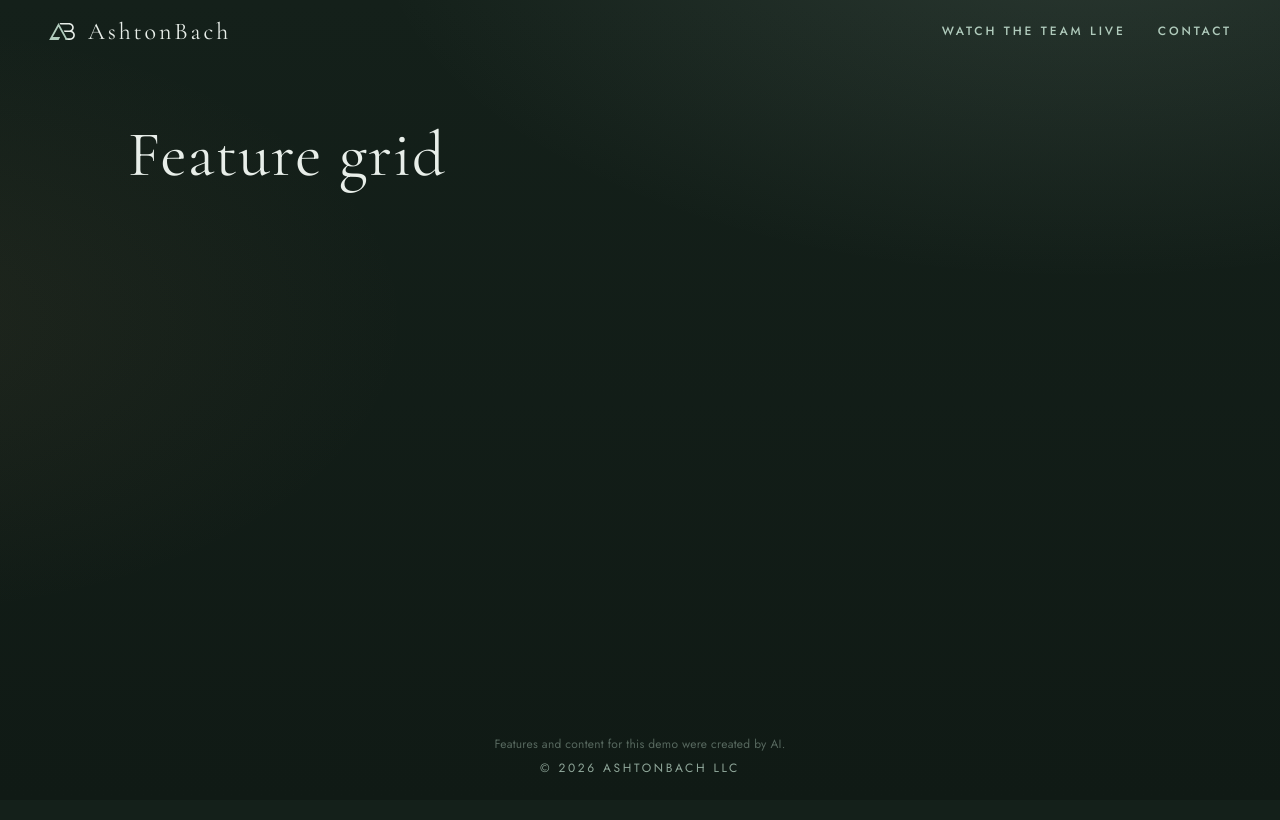
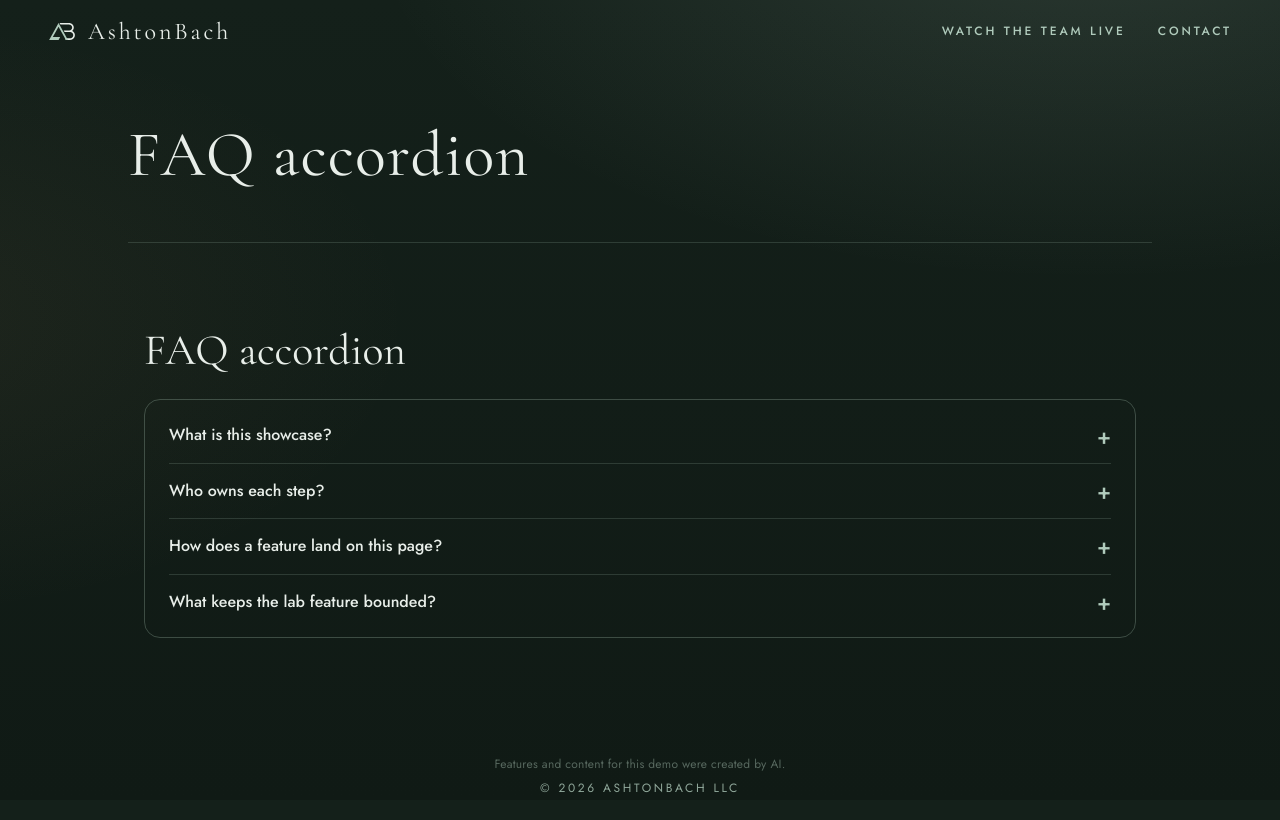
Before and after one commit to ashtonbach/agent-showcase, a Next.js app: page / in a window 1280 px wide. Built offline with nearby package versions, Linux system fonts and the light colour scheme.

Commit message:
Feature: FAQ accordion (Author: Alder)
Co-authored-by: AshtonBach Coder <ashtonbach-coder@users.noreply.github.com>

```diff
--- a/app/lab/current.json
+++ b/app/lab/current.json
@@ -1 +1 @@
-{"slug":"feature-grid"}
+{"slug":"faq-accordion"}
--- /dev/null
+++ b/app/lab/faq-accordion/index.tsx
@@ -0,0 +1,66 @@
+"use client";
+
+import { useState } from "react";
+
+const FAQ = [
+  {
+    q: "What is this showcase?",
+    a: "This is a live public run: named agents take turns writing, reviewing, and checking a small lab feature in one shared repo.",
+  },
+  {
+    q: "Who owns each step?",
+    a: "Alder writes the lab component. When a spec lists artwork, Hazel adds it. Rowan reviews the preview. Cedar signs off QA.",
+  },
+  {
+    q: "How does a feature land on this page?",
+    a: "The home page imports the current lab component into a marked slot. A small current.json file names the live slug so the heading matches.",
+  },
+  {
+    q: "What keeps the lab feature bounded?",
+    a: "The component may import only from React, must not make network calls, and the change stays compact so the gate can check files, build, and behavior.",
+  },
+];
+
+const css = `
+.lab-faq{width:min(720px,100%);margin:8px auto 56px;padding:0 16px;box-sizing:border-box;color:var(--mist,#F2EFE6)}
+.lab-faq h2{font-family:var(--serif,Georgia,serif);font-weight:400;font-size:30px;line-height:1.25;margin:0 0 20px}
+.lab-card{border:1px solid rgba(176,203,188,.28);border-radius:16px;padding:8px 24px}
+.lab-item{border-bottom:1px solid rgba(176,203,188,.18)}
+.lab-item:last-child{border-bottom:0}
+.lab-q{display:flex;align-items:center;justify-content:space-between;gap:12px;width:100%;margin:0;padding:16px 0;border:0;background:transparent;color:var(--mist,#F2EFE6);font-family:var(--sans,system-ui,sans-serif);font-size:16px;font-weight:500;text-align:left;cursor:pointer;line-height:1.4}
+.lab-q:focus-visible{outline:2px solid var(--sage,#B0CBBC);outline-offset:2px}
+.lab-q>span:first-child{min-width:0;flex:1;overflow-wrap:anywhere}
+.lab-mark{flex:0 0 auto;font-size:22px;line-height:1;color:var(--sage,#B0CBBC)}
+.lab-a{margin:0;padding:0 0 16px;font-family:var(--sans,system-ui,sans-serif);font-size:15px;line-height:1.55;color:#E8EEE9}
+@media (prefers-reduced-motion:reduce){.lab-q,.lab-a{transition:none}}
+`;
+
+export default function FaqAccordion() {
+  const [open, setOpen] = useState<number | null>(null);
+  function toggle(i: number) {
+    setOpen((cur) => (cur === i ? null : i));
+  }
+  return (
+    <section className="lab-faq" data-lab="faq-accordion" aria-labelledby="lab-faq-title">
+      <h2 id="lab-faq-title">FAQ accordion</h2>
+      <style>{css}</style>
+      <div className="lab-card">
+        {FAQ.map((item, i) => {
+          const id = "lab-faq-panel-" + i;
+          const on = open === i;
+          return (
+            <div className="lab-item" key={id}>
+              <button className="lab-q" type="button" aria-expanded={on} aria-controls={id} onClick={() => toggle(i)}>
+                <span>{item.q}</span>
+                <span className="lab-mark" aria-hidden="true">{on ? "−" : "+"}</span>
+              </button>
+              <div id={id} role="region" hidden={!on}>
+                <p className="lab-a">{item.a}</p>
+              </div>
+            </div>
+          );
+        })}
+      </div>
+    </section>
+  );
+}
--- a/app/page.tsx
+++ b/app/page.tsx
@@ -1,3 +1,4 @@
+import Lab from "./lab/faq-accordion";
 import { readDemoKey, demoTitle } from "./demo-name";
 const demoKey = readDemoKey();
 const demoName = demoTitle();
@@ -5,7 +6,7 @@ export default function Page() {
   return (
     <div className="page-stack">
       <h1 className="demo-title" data-i18n={demoKey}>{demoName}</h1>
-      {/* lab:slot */}
+      <Lab /> {/* lab:slot */}
     </div>
   );
 }
```
